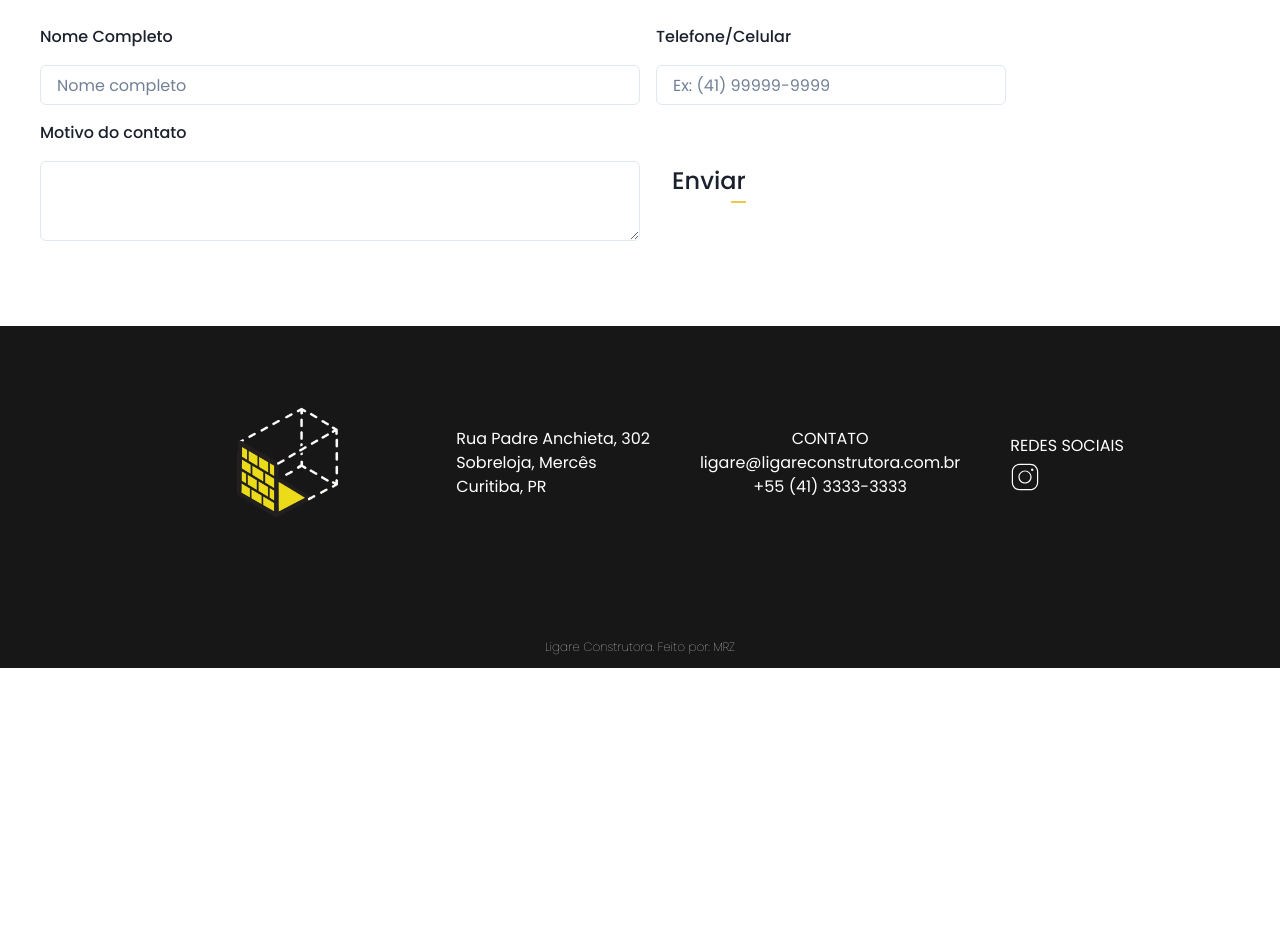
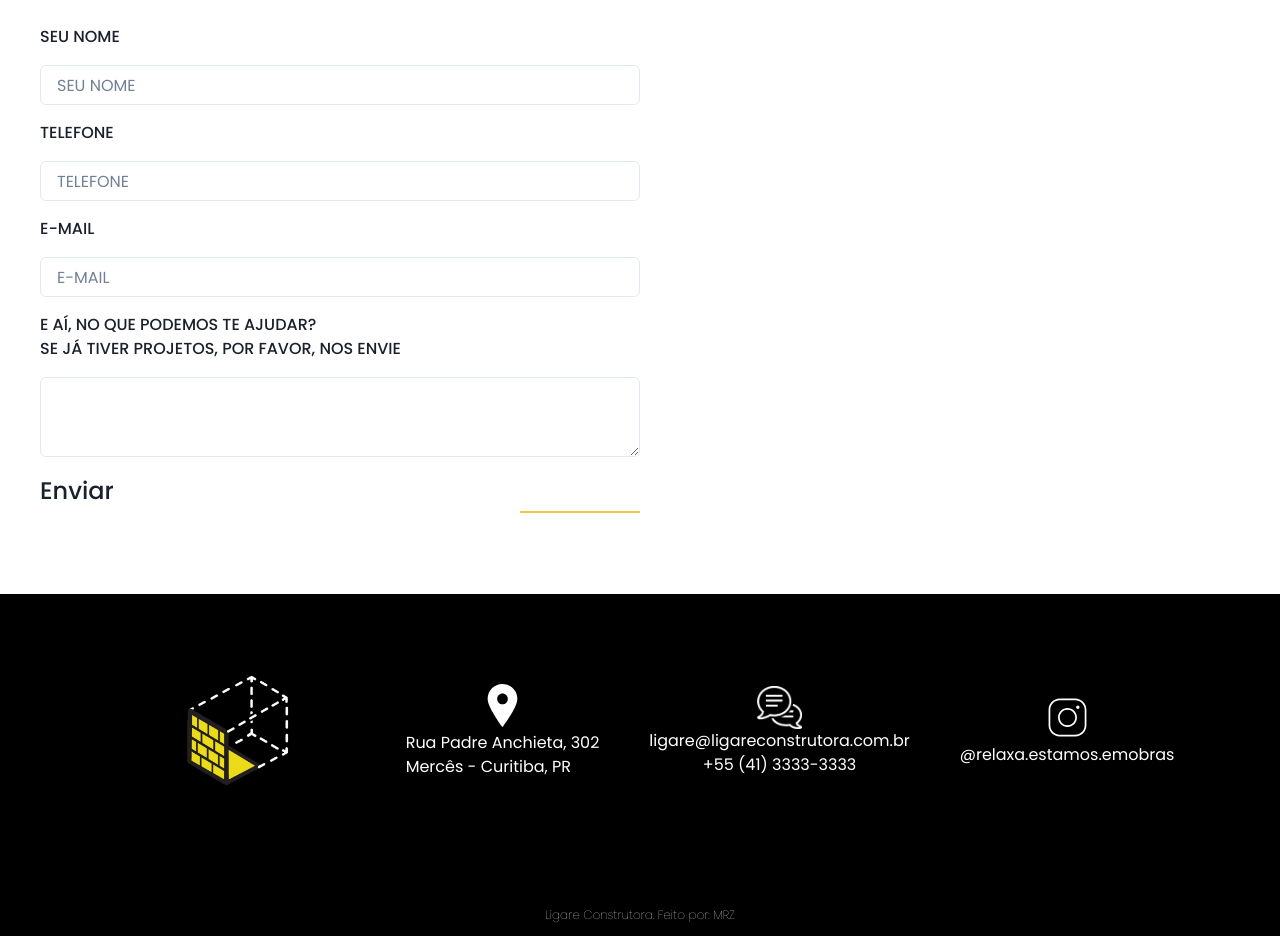
Before and after one commit to zenziski/ligare-construtora-site, a Next.js app: page /contato in a window 1280 px wide. Shown: the part 660-1596 px from the top of the page. Before the commit the page ends 1328 px from the top, so only its background shows below. Built offline with nearby package versions, Linux system fonts and the light colour scheme.

Commit message:
ajustando footer, miniaturas e contato

```diff
--- a/src/components/Footer.tsx
+++ b/src/components/Footer.tsx
@@ -1,28 +1,41 @@
 import { Flex, Image, Link, Text } from "@chakra-ui/react";
+import FooterObras from "./FooterObras";
 
-export default function Footer() {
+type Props = {
+    title: string
+}
+
+export default function Footer(props: Props) {
     return (
-        <Flex color="white" minH="270px" p={3} bg="secondary" justifyContent="center" alignItems="center" direction="column" >
+        <>
+            {props.title === 'Contato' || props.title === 'Página Inicial' ? (
+                <Flex color="white" minH="270px" p={3} bg="black" justifyContent="center" alignItems="center" direction="column" >
                     <Flex alignItems="center" gap="50px" flexWrap='wrap' justifyContent='center'>
                         <Image src="/imgs/logo_no_bg.png" w="250x" h="250px" />
                         <Flex direction="column" fontFamily="Poppins-Regular">
+                            <Image src='/icons/location.svg' h="43px" mb={1} />
                             <Text>Rua Padre Anchieta, 302</Text>
-                    <Text>Sobreloja, Mercês</Text>
-                    <Text>Curitiba, PR</Text>
+                            <Text>Mercês - Curitiba, PR</Text>
                         </Flex>
                         <Flex direction="column" fontFamily="Poppins-Regular" alignItems="center">
-                    <Text>CONTATO</Text>
+                            <Image src="/icons/conversation.png" h='43px' />
                             <Text>ligare@ligareconstrutora.com.br</Text>
                             <Text>+55 (41) 3333-3333</Text>
                         </Flex>
-                <Flex direction="column" fontFamily="Poppins-Regular" gap={1}>
-                    <Text>REDES SOCIAIS</Text>
+                        <Flex direction="column" fontFamily="Poppins-Regular" gap={1} justifyContent={'center'} alignItems={'center'}>
                             <Link href="https://www.instagram.com/relaxa.estamos.emobras/">
-                        <Image h="30px" src="/icons/instagram.svg" />
+                                <Image h="43px" src="/icons/instagram.svg" />
                             </Link>
+                            <Text>@relaxa.estamos.emobras</Text>
                         </Flex>
                     </Flex>
                     <Text mt="50px" fontSize="12" fontFamily="Poppins-Thin">Ligare Construtora. Feito por: MRZ</Text>
                 </Flex>
+            ) : (
+                <FooterObras />
+            )}
+
+        </>
+
     )
 }
--- /dev/null
+++ b/src/components/FooterObras.tsx
@@ -0,0 +1,28 @@
+import { Flex, Image, Link, Text } from "@chakra-ui/react";
+
+export default function FooterObras() {
+    return (
+        <Flex color="white" minH="270px" p={3} bg="black" direction="column">
+            <Flex gap="50px" flexWrap='wrap' alignItems={'center'} fontWeight={'bold'} fontSize={'1.8rem'}>
+                <Image src="/imgs/logo_no_bg.png" w="250x" h="250px" />
+                <Flex direction="column" >
+                    <Text>um pouco de humor</Text>
+                    <Text>um pouco de drama</Text>
+                    <Text>e muito pó</Text>
+                    <Flex direction="column">
+                        <Flex alignItems={'center'}>
+                            <Link href="https://www.instagram.com/relaxa.estamos.emobras/">
+                                <Image h="43px" src="/icons/instagram.svg" />
+                            </Link>
+                            <Text>siga a gente nas redes socias</Text>
+                        </Flex>
+                        <Text>@relaxa.estamos.emobras</Text>
+                    </Flex>
+                </Flex>
+            </Flex>
+            <Flex justifyContent={"center"}>
+                <Text mt="50px" fontSize="12" fontFamily="Poppins-Thin">Ligare Construtora. Feito por: MRZ</Text>
+            </Flex>
+        </Flex>
+    )
+}
--- a/src/components/Ligare.tsx
+++ b/src/components/Ligare.tsx
@@ -33,7 +33,7 @@ export default function Ligare(props: Props) {
             >
                 {props.children}
             </motion.main>
-            <Footer />
+            <Footer title={props.title} />
         </Flex>
     )
 }
--- a/src/components/admin/contact/index.tsx
+++ b/src/components/admin/contact/index.tsx
@@ -32,6 +32,7 @@ export default function Contacts() {
                         <Tr>
                             <Th>Nome</Th>
                             <Th>Telefone</Th>
+                            <Th>Email</Th>
                             <Th>Descrição</Th>
                         </Tr>
                     </Thead>
@@ -41,6 +42,7 @@ export default function Contacts() {
                                 <Tr>
                                     <Td>{item.name}</Td>
                                     <Td>{item.phone}</Td>
+                                    <Td>{item.email}</Td>
                                     <Td>{item.description}</Td>
                                 </Tr>
                             )
--- a/src/pages/contato/index.tsx
+++ b/src/pages/contato/index.tsx
@@ -8,6 +8,7 @@ export default function Home() {
     const [data, setData] = useState<any>({
         name: '',
         phone: '',
+        email: '',
         description: ''
     });
     const [loading, setLoading] = useState<boolean>(false);
@@ -43,33 +44,40 @@ export default function Home() {
     return (
         <Ligare image="/imgs/home1.jpg" title="Contato" text="ENTRE EM CONTATO" page="contato">
             <Flex mt="45px" mb="85px" pl={10} pr={10} gap={4} direction="column">
-                <Flex flexFlow='wrap' gap={4}>
+                <Flex gap={4} direction="column">
                     <Flex direction="column" gap={2} w={isLargeScreen ? "50%" : '100%'}>
                         <FormLabel>
-                            <Text fontFamily="Poppins-Medium">Nome Completo</Text>
+                            <Text fontFamily="Poppins-Medium">SEU NOME</Text>
                         </FormLabel>
-                        <Input value={data.name} fontFamily="Poppins-Regular" placeholder="Nome completo" onChange={(e) => handleData(e, 'name')} />
+                        <Input value={data.name} fontFamily="Poppins-Regular" placeholder="SEU NOME" onChange={(e) => handleData(e, 'name')} />
                     </Flex>
-                    <Flex direction="column" gap={2} w={isLargeScreen ? "" : '100%'} >
+                    <Flex direction="column" gap={2} w={isLargeScreen ? "50%" : '100%'} >
                         <FormLabel>
-                            <Text fontFamily="Poppins-Medium">Telefone/Celular</Text>
+                            <Text fontFamily="Poppins-Medium">TELEFONE</Text>
                         </FormLabel>
-                        <Input value={data.phone} fontFamily="Poppins-Regular" placeholder="Ex: (41) 99999-9999" onChange={(e) => handleData(e, 'phone')} />
+                        <Input value={data.phone} fontFamily="Poppins-Regular" placeholder="TELEFONE" onChange={(e) => handleData(e, 'phone')} />
+                    </Flex>
+                    <Flex direction="column" gap={2} w={isLargeScreen ? "50%" : '100%'} >
+                        <FormLabel>
+                            <Text fontFamily="Poppins-Medium">E-MAIL</Text>
+                        </FormLabel>
+                        <Input value={data.email} fontFamily="Poppins-Regular" placeholder="E-MAIL" onChange={(e) => handleData(e, 'email')} />
                     </Flex>
                 </Flex>
-                <Flex flexFlow='wrap' gap={8} alignItems="center">
+
                 <Flex direction="column" gap={2} w={isLargeScreen ? "50%" : '100%'}>
                     <FormLabel>
-                            <Text fontFamily="Poppins-Medium">Motivo do contato</Text>
+                        <Text fontFamily="Poppins-Medium">E AÍ, NO QUE PODEMOS TE AJUDAR?</Text>
+                        <Text fontFamily="Poppins-Medium">SE JÁ TIVER PROJETOS, POR FAVOR, NOS ENVIE</Text>
                     </FormLabel>
                     <Textarea value={data.description} fontFamily="Poppins-Regular" onChange={(e) => handleData(e, 'description')} />
                 </Flex>
-                    <Text fontSize="24px" cursor="pointer" fontFamily="Poppins-Medium" className="underline-text" onClick={() => {
+                <Text w={isLargeScreen ? "50%" : '100%'} fontSize="24px" cursor="pointer" fontFamily="Poppins-Medium" className="underline-text" onClick={() => {
                     if (!loading) {
                         save();
                     }
                 }}>Enviar</Text>
-                </Flex>
+
             </Flex>
 
         </Ligare>
--- a/src/pages/obras/swiper.css
+++ b/src/pages/obras/swiper.css
@@ -3,8 +3,10 @@
 /* Style the prev/next navigation arrows */
 .swiper-button-prev,
 .swiper-button-next{
-  color: #ecc94b;
+  color: #000000;
+  height: 1.2rem;
 }
+
 
 .swiper-pagination-bullet-active {
   background-color: #ecc94b;
```
Also changed, not shown: src/components/carousel.tsx (+5 -5 lines), src/pages/obras/[slug].tsx (+25 -6 lines), public/icons/conversation.png (added), public/icons/location.svg (added). Lines whose indentation alone changed are shown as unchanged.
